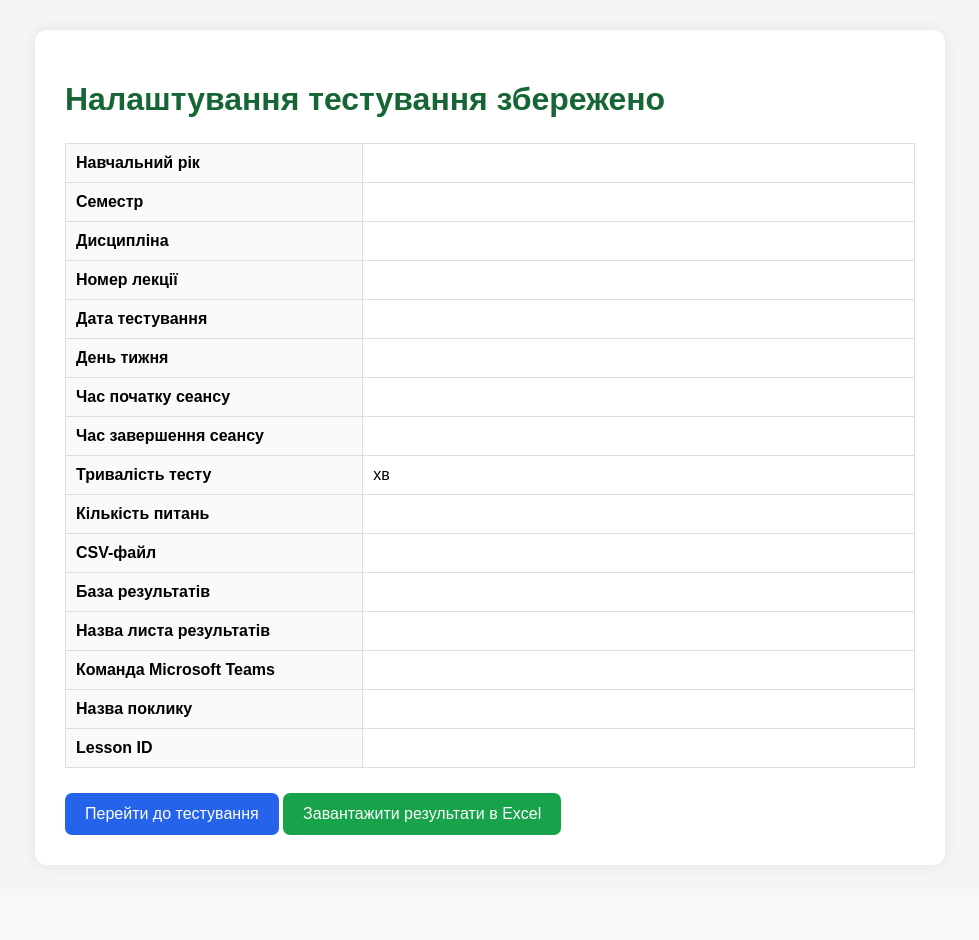
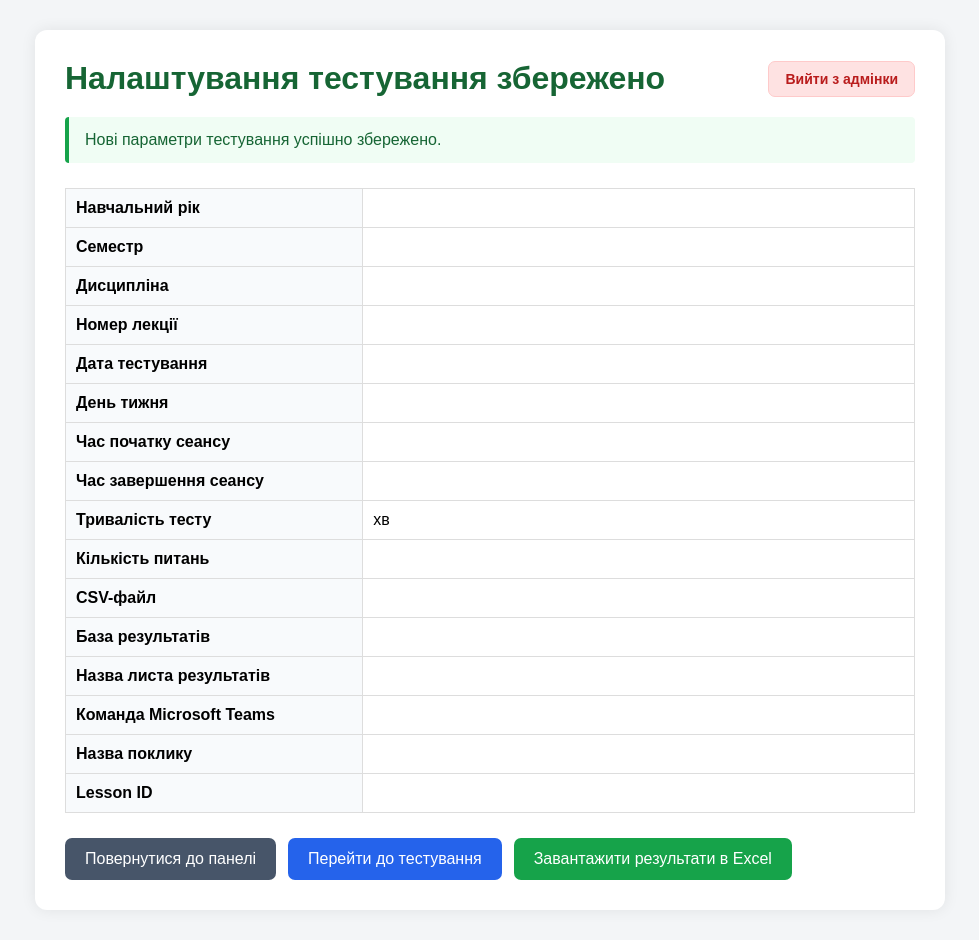
Before and after one commit to incom2025/quiz_web, a FastAPI app: template templates/admin_config_saved.html in a window 1280 px wide. Shown: the whole page, without its empty margins (150-1129 px from the left). Before the commit the page ends 868 px from the top, so only its background shows below. Run offline with FastAPI, Linux system fonts and the light colour scheme; the template is opened without the code that fills it, so the values that code supplies are empty.

Commit message:
Revamp admin config saved page layout and style
Updated the admin configuration saved page with a new layout, added a logout button, and improved styling for better user experience.

```diff
--- a/templates/admin_config_saved.html
+++ b/templates/admin_config_saved.html
@@ -2,6 +2,8 @@
 <html lang="uk">
 <head>
     <meta charset="UTF-8">
+    <meta name="viewport" content="width=device-width, initial-scale=1.0">
+
     <title>Налаштування збережено</title>
 
     <style>
@@ -21,8 +23,17 @@
             box-shadow: 0 0 15px rgba(0,0,0,0.08);
         }
 
+        .header {
+            display: flex;
+            justify-content: space-between;
+            align-items: center;
+            gap: 20px;
+            margin-bottom: 20px;
+        }
+
         h1 {
             color: #166534;
+            margin: 0;
         }
 
         table {
@@ -34,6 +45,7 @@
         td {
             border: 1px solid #ddd;
             padding: 10px;
+            word-break: break-word;
         }
 
         td:first-child {
@@ -42,100 +54,219 @@
             width: 35%;
         }
 
-        a {
+        .success-box {
+            margin-top: 20px;
+            padding: 14px 16px;
+            background: #f0fdf4;
+            border-left: 4px solid #16a34a;
+            color: #166534;
+            border-radius: 4px;
+        }
+
+        .buttons {
+            display: flex;
+            flex-wrap: wrap;
+            gap: 12px;
+            margin-top: 25px;
+        }
+
+        .button {
             display: inline-block;
-            margin-top: 25px;
-            background: #2563eb;
-            color: white;
             padding: 12px 20px;
             border-radius: 7px;
             text-decoration: none;
+            color: white;
+            background: #2563eb;
         }
 
-        a.export {
+        .button:hover {
+            opacity: 0.9;
+        }
+
+        .button.export {
             background: #16a34a;
+        }
+
+        .button.admin {
+            background: #475569;
+        }
+
+        .logout {
+            display: inline-block;
+            padding: 9px 16px;
+            background: #fee2e2;
+            color: #b91c1c;
+            border: 1px solid #fecaca;
+            border-radius: 7px;
+            text-decoration: none;
+            font-size: 14px;
+            font-weight: bold;
+            white-space: nowrap;
+        }
+
+        .logout:hover {
+            background: #fecaca;
+        }
+
+        @media (max-width: 700px) {
+            body {
+                padding: 15px;
+            }
+
+            .container {
+                padding: 20px;
+            }
+
+            .header {
+                flex-direction: column;
+                align-items: flex-start;
+            }
+
+            td:first-child {
+                width: 40%;
+            }
+
+            .buttons {
+                flex-direction: column;
+            }
+
+            .button {
+                text-align: center;
+            }
         }
     </style>
 </head>
 
 <body>
+
 <div class="container">
 
-    <h1>Налаштування тестування збережено</h1>
+    <div class="header">
+
+        <h1>Налаштування тестування збережено</h1>
+
+        <a href="/admin/logout" class="logout">
+            Вийти з адмінки
+        </a>
+
+    </div>
+
+
+    <div class="success-box">
+        Нові параметри тестування успішно збережено.
+    </div>
+
 
     <table>
+
         <tr>
             <td>Навчальний рік</td>
             <td>{{ config.academic_year }}</td>
         </tr>
+
         <tr>
             <td>Семестр</td>
             <td>{{ config.semester }}</td>
         </tr>
+
         <tr>
             <td>Дисципліна</td>
             <td>{{ config.discipline_name }}</td>
         </tr>
+
         <tr>
             <td>Номер лекції</td>
             <td>{{ config.lecture_number }}</td>
         </tr>
+
         <tr>
             <td>Дата тестування</td>
             <td>{{ config.test_date }}</td>
         </tr>
+
         <tr>
             <td>День тижня</td>
             <td>{{ config.weekday }}</td>
         </tr>
+
         <tr>
             <td>Час початку сеансу</td>
             <td>{{ config.start_time }}</td>
         </tr>
+
         <tr>
             <td>Час завершення сеансу</td>
             <td>{{ config.end_time }}</td>
         </tr>
+
         <tr>
             <td>Тривалість тесту</td>
             <td>{{ config.duration_minutes }} хв</td>
         </tr>
+
         <tr>
             <td>Кількість питань</td>
             <td>{{ config.questions_count }}</td>
         </tr>
+
         <tr>
             <td>CSV-файл</td>
             <td>{{ config.csv_file }}</td>
         </tr>
+
         <tr>
             <td>База результатів</td>
             <td>{{ config.results_db }}</td>
         </tr>
+
         <tr>
             <td>Назва листа результатів</td>
             <td>{{ config.worksheet_name }}</td>
         </tr>
+
         <tr>
             <td>Команда Microsoft Teams</td>
             <td>{{ config.teams_group }}</td>
         </tr>
+
         <tr>
             <td>Назва поклику</td>
             <td>{{ config.test_link_name }}</td>
         </tr>
+
         <tr>
             <td>Lesson ID</td>
             <td>{{ config.lesson_id }}</td>
         </tr>
+
     </table>
 
-    <a href="/">Перейти до тестування</a>
 
-    <a class="export" href="/admin/export?key={{ key }}">
-        Завантажити результати в Excel
-    </a>
+    <!--
+        ADMIN_KEY більше не передається
+        ні в URL, ні в HTML.
+
+        Доступ до адміністративних маршрутів
+        контролюється серверною сесією.
+    -->
+
+    <div class="buttons">
+
+        <a class="button admin" href="/admin/config">
+            Повернутися до панелі
+        </a>
+
+        <a class="button" href="/">
+            Перейти до тестування
+        </a>
+
+        <a class="button export" href="/admin/export">
+            Завантажити результати в Excel
+        </a>
+
+    </div>
 
 </div>
+
 </body>
 </html>
```
